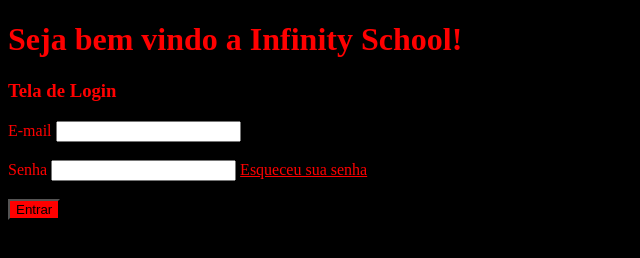
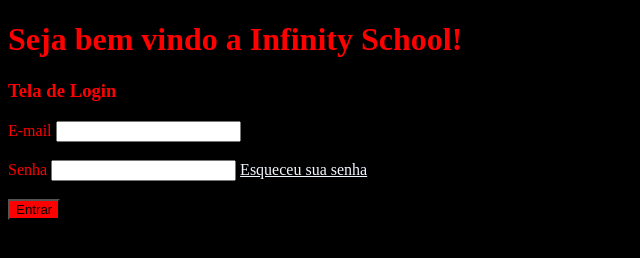
Before and after one commit to MarianaRaquel1/PROVA-03, a plain HTML site: page index.html in a window 1280 px wide. Shown: the whole page, without its empty margins (0-640 px from the left). Drawn offline with Linux system fonts and the light colour scheme.

Commit message:
Update index.html

```diff
--- a/index.html
+++ b/index.html
@@ -20,7 +20,7 @@
         <label for="senha" class="texto">Senha</label>
         <input type="password">
 
-        <a href="#" class="texto">Esqueceu sua senha</a><br><br>
+        <a href="#">Esqueceu sua senha</a><br><br>
 
 <button>Entrar</button>
 
```
